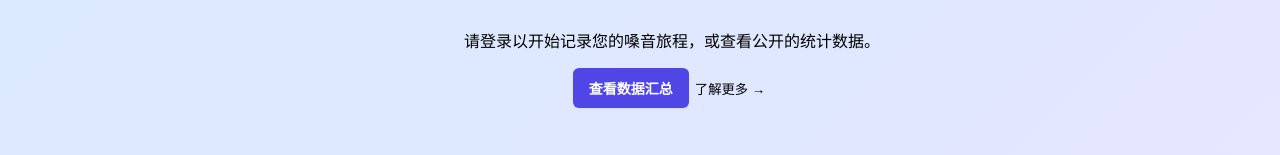
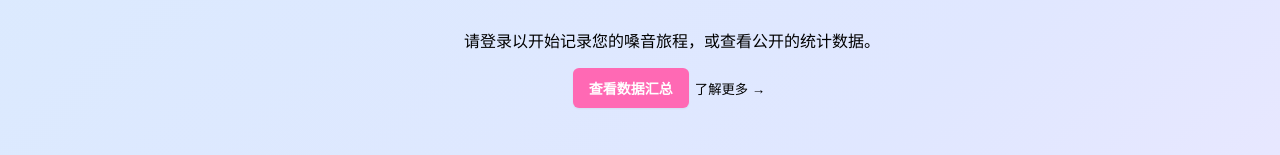
Before and after one commit to Ethanlita/vfs-tracker, a React (Vite) app: page / in a window 1280 px wide. Shown: the part 183-338 px from the top of the page. Built offline with nearby package versions, Linux system fonts and the light colour scheme; no server answers; what @aws-amplify/ui-react, aws-amplify would draw is missing.

Commit message:
[feat] 修改标题颜色为灰色，更新按钮背景色为热粉色

```diff
--- a/src/components/Home.jsx
+++ b/src/components/Home.jsx
@@ -31,7 +31,7 @@ const Home = () => {
   return (
     <div className="space-y-12">
       <div className="text-center py-16 px-4">
-        <h1 className="text-4xl font-bold tracking-tight text-gray-900 sm:text-5xl mb-6">
+        <h1 className="text-4xl font-bold tracking-tight text-grey-900 sm:text-5xl mb-6">
           欢迎来到VFS Tracker!
         </h1>
         <p className="mt-6 text-lg leading-8 text-gray-600 max-w-2xl mx-auto">
--- a/src/index.css
+++ b/src/index.css
@@ -363,7 +363,7 @@ body {
   font-size: 0.875rem;
   font-weight: 600;
   color: #ffffff;
-  background-color: #4f46e5;
+  background-color: hotpink;
   border-radius: 0.375rem;
   box-shadow: 0 1px 2px 0 rgba(0, 0, 0, 0.05);
   transition: all 0.3s ease;
```
